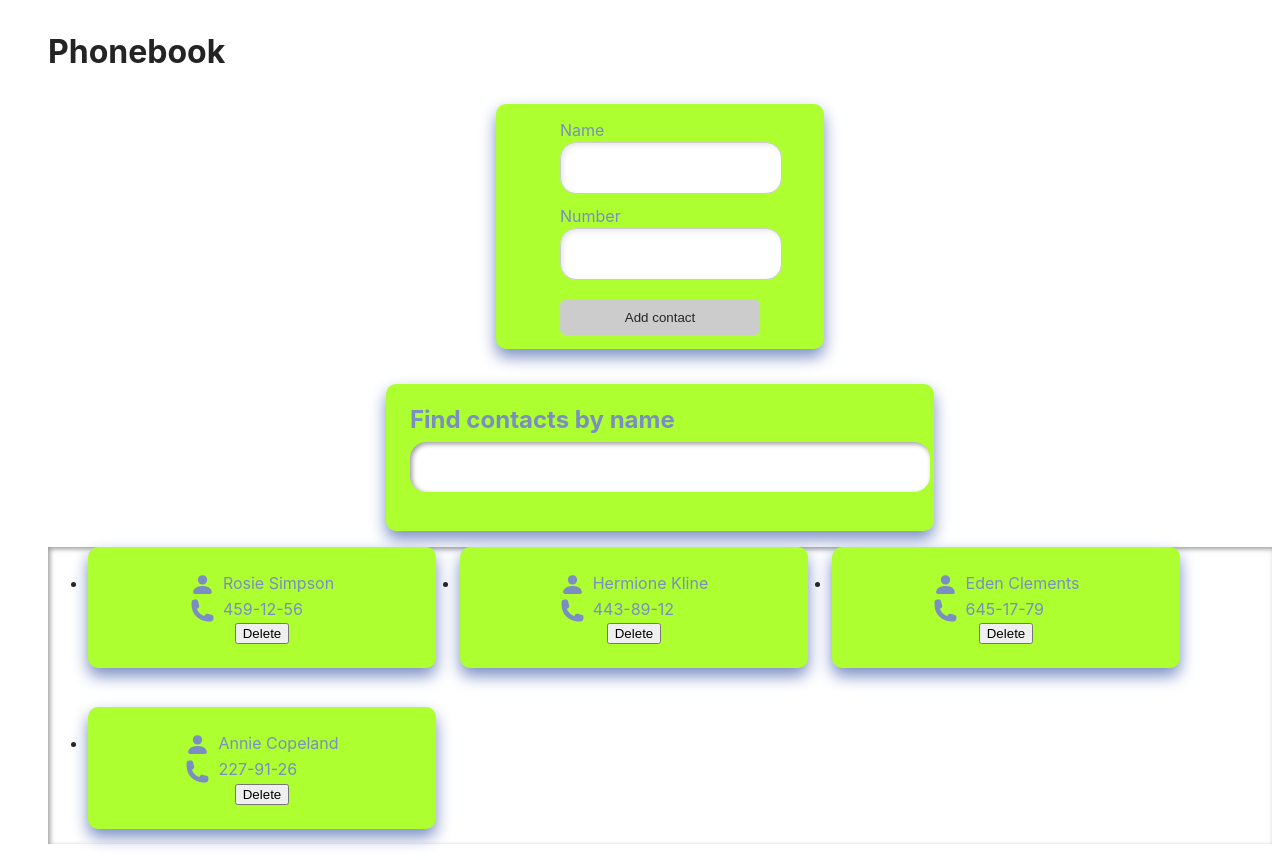
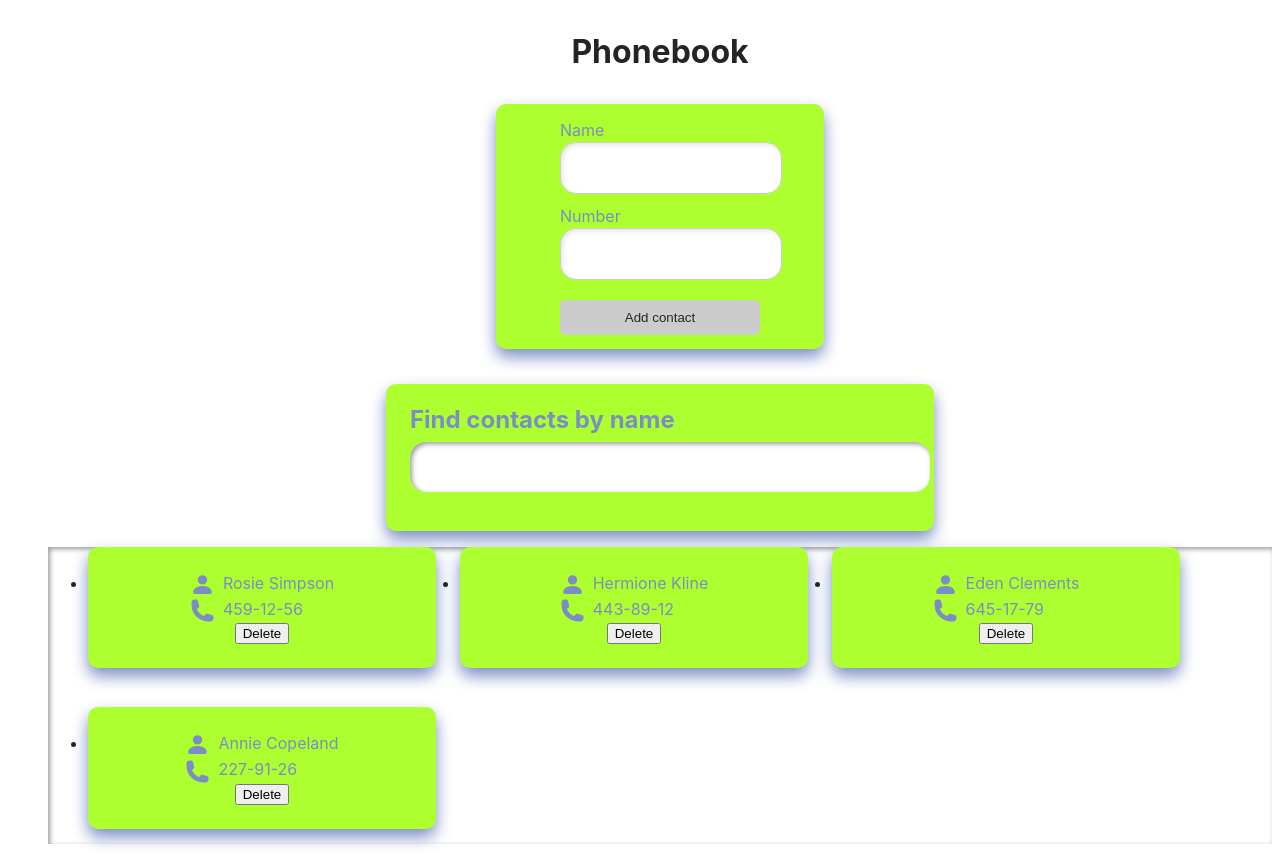
Before and after one commit to TatiYas/goit-react-hw-03, a React (Vite) app: page / in a window 1280 px wide. Built offline with nearby package versions, Linux system fonts and the light colour scheme.

Commit message:
Update_19

```diff
--- a/src/components/App/App.module.css
+++ b/src/components/App/App.module.css
@@ -7,9 +7,13 @@
 
   .title {
     margin-bottom: 40px;
+    display: flex;
+    justify-content: center;
+    align-items: center;
   }
 
   .container {
     margin-top: 40px;
     margin-left: 40px;
+
   }
--- a/src/components/ContactForm/ContactForm.module.css
+++ b/src/components/ContactForm/ContactForm.module.css
@@ -3,6 +3,7 @@
   flex-direction: column;
   align-items: center;
   border: 2px;
+  gap: 10 px;
   border-radius: 10px;
   width: 300px;
   margin: 0 auto 35px;
@@ -21,7 +22,10 @@
 }
 
 .label {
+  display: flex;
   margin-bottom: 5px;
+  flex-direction: column;
+  align-items: start;
 }
 
 .field {
```
